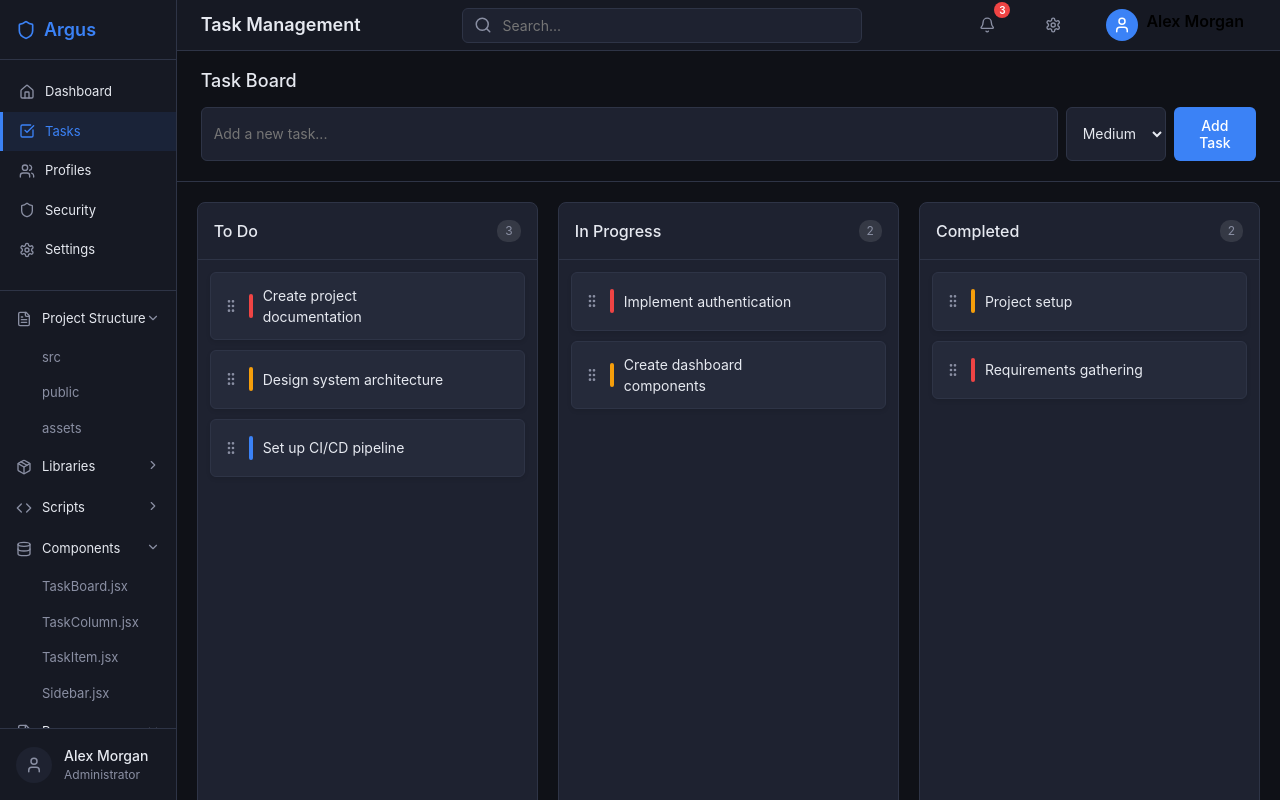
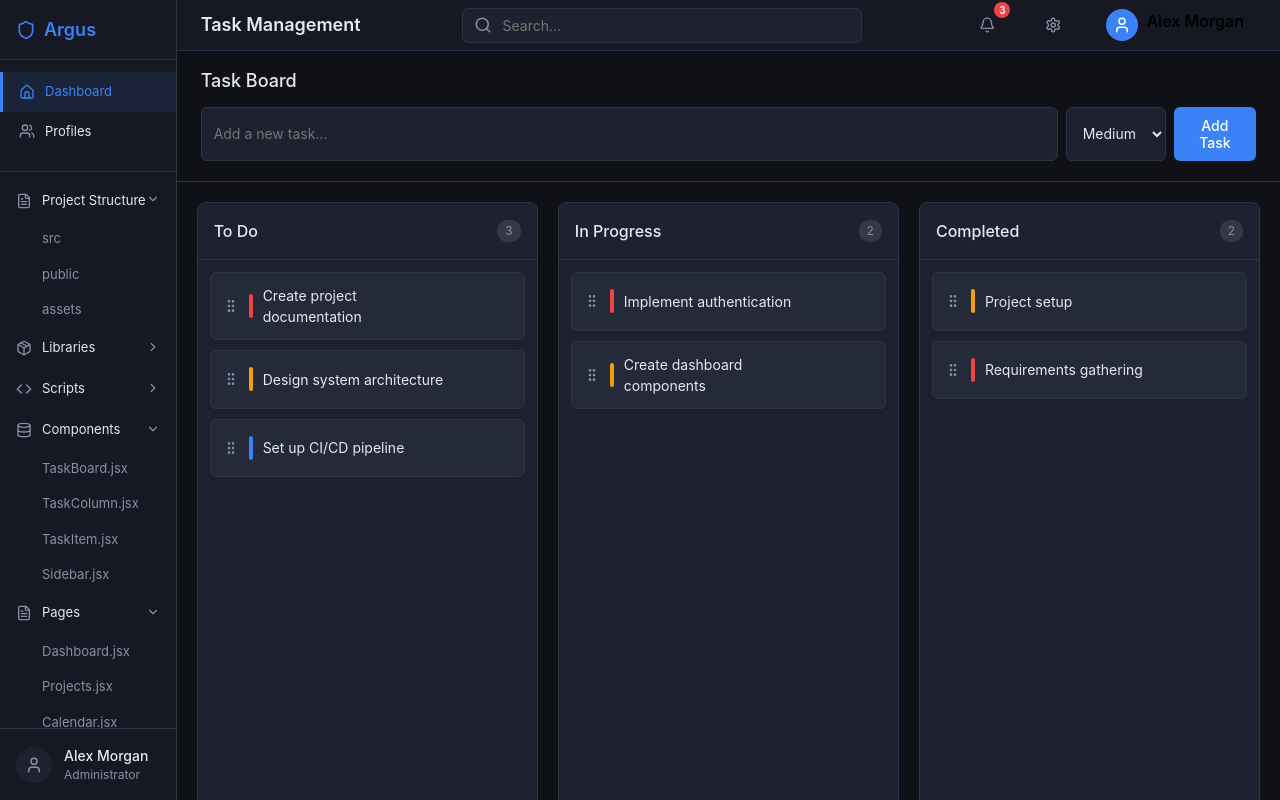
Before and after one commit to Huzaifa-io/Drag-and-Drop, a React (Vite) app: page / in a window 1280 px wide. Built offline with nearby package versions, Linux system fonts and the light colour scheme.

Commit message:
refactor: update quick links in Sidebar component by removing unused entries and correcting IDs

```diff
--- a/src/components/Sidebar.jsx
+++ b/src/components/Sidebar.jsx
@@ -61,11 +61,8 @@ const Sidebar = ({ currentPage, setCurrentPage, isOpen, setIsOpen }) => {
   ]
 
   const quickLinks = [
-    { title: "Dashboard", icon: <Home size={16} />, id: "dashboard" },
-    { title: "Tasks", icon: <CheckSquare size={16} />, id: "tasks" },
+    { title: "Dashboard", icon: <Home size={16} />, id: "tasks" },
     { title: "Profiles", icon: <Users size={16} />, id: "profiles" },
-    { title: "Security", icon: <Shield size={16} />, id: "security" },
-    { title: "Settings", icon: <Settings size={16} />, id: "settings" },
   ]
 
   return (
```
